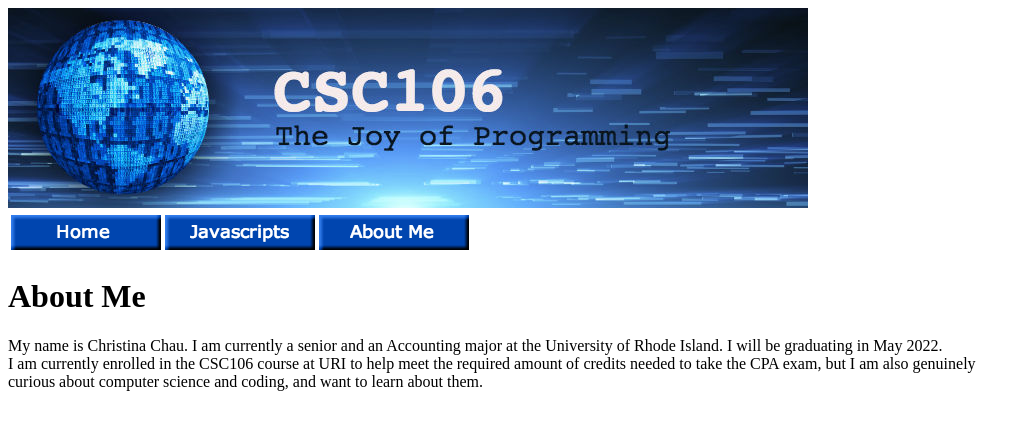
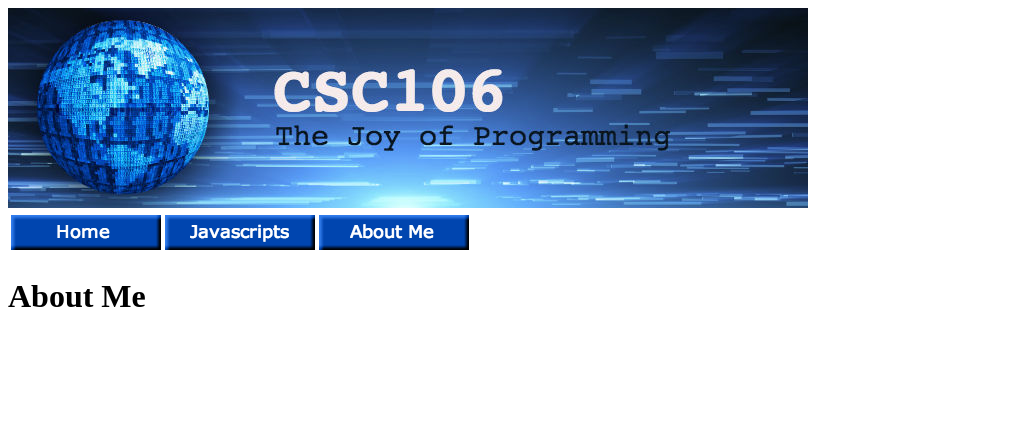
Before and after one commit to lunallesc/lunallesc.github.io, a plain HTML site: page about.html in a window 1280 px wide. Shown: the whole page, without its empty margins (0-1029 px from the left). Drawn offline with Linux system fonts and the light colour scheme.

Commit message:
Update about.html

```diff
--- a/about.html
+++ b/about.html
@@ -12,9 +12,7 @@
             <th><a href="https://lunallesc.github.io/about.html"><img src="https://github.com/lunallesc/lunallesc.github.io/blob/main/About%20Me.png?raw=true"></a></th>
         </table>
         <h1>About Me</h1>
-            <p>My name is Christina Chau. I am currently a senior and an Accounting major at the University of Rhode Island. I will be graduating in May 2022.<br>
-               I am currently enrolled in the CSC106 course at URI to help meet the required amount of credits needed to take the CPA exam, but I am also genuinely<br>
-               curious about computer science and coding, and want to learn about them.
+            <p>
             </p>
     </body>
 </html>
```
